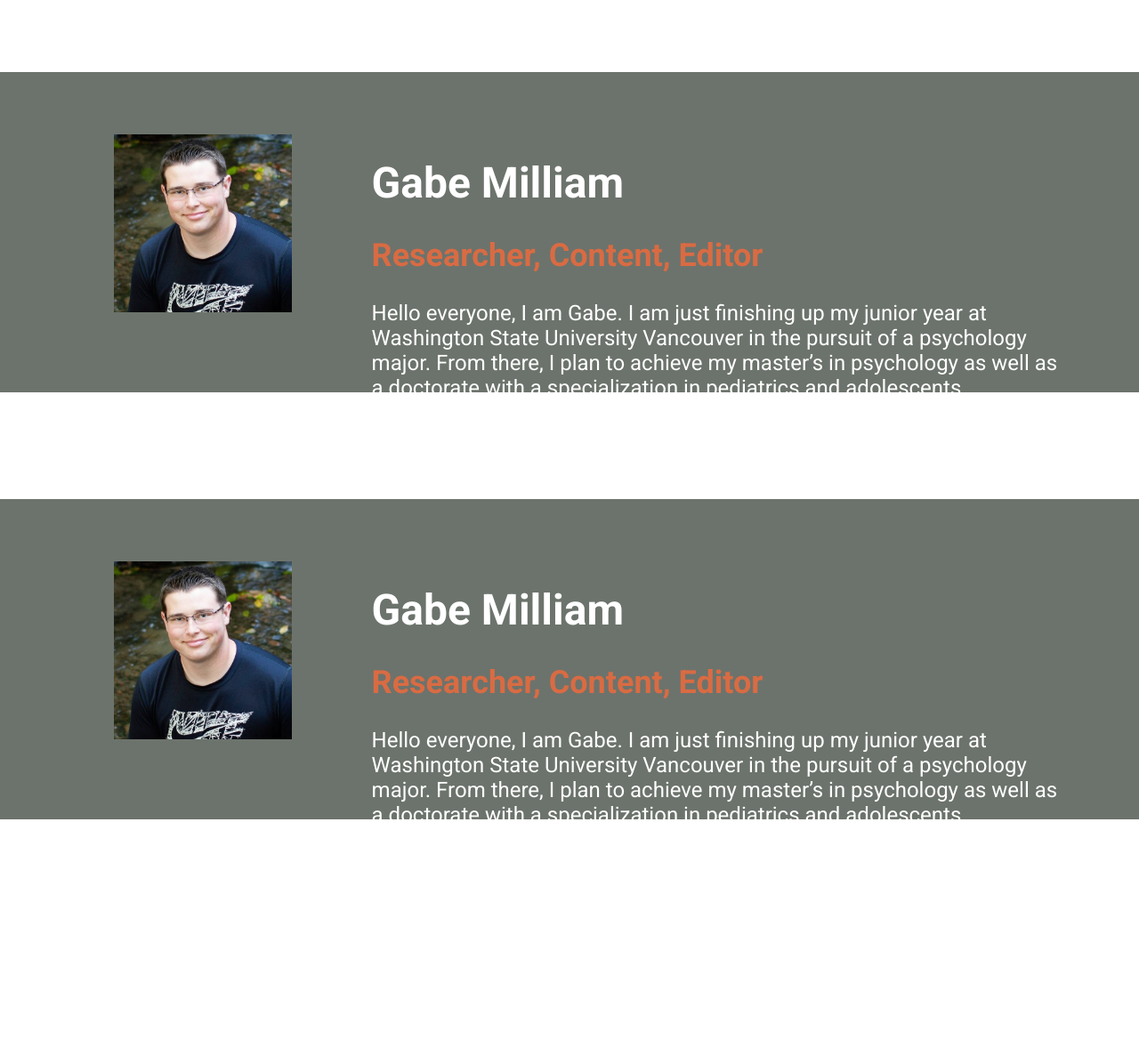
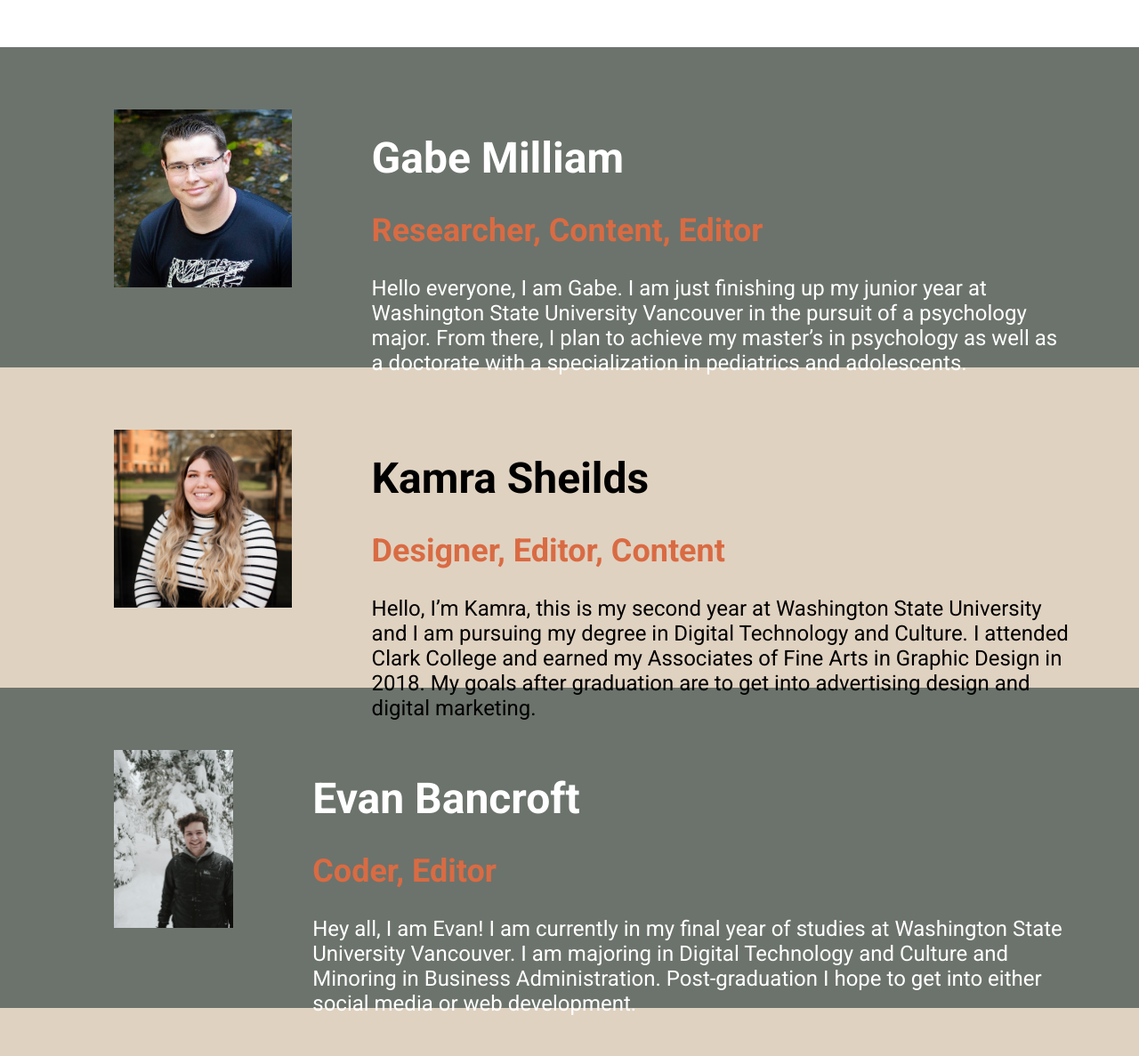
Before and after one commit to EvanBancroft/DTC475, a plain HTML site: page about.html in a window 1280 px wide. Shown: the part 999-2186 px from the top of the page at 89% size. Drawn offline with Linux system fonts and the light colour scheme.

Commit message:
full about page up

```diff
--- a/about.html
+++ b/about.html
@@ -12,10 +12,27 @@
   		<li><a class="middle_right" href="experience.html">EXPERIENCE</a></li>
  		<li><a class="right" href="resource.html">RESOURCES</a></li>
 	</ul>
-	<div class="borderbox">
+	<h1 class="little_name">ABOUT</h1>
+	<div class="introduction_box">
+		<p class="introduction">
+			This class project was created by a group of students for DTC 475 Digital Diversity at Washington State University Vancouver. The intention of this project was to create a website that informs users about the topic of housing insecurity among college by sharing causes, effects, and personal stories. </p>
+			<p class="introductions">The intention of this website was to go beyond just sharing information by also providing information and directions resources that can be utilized by people visiting and engaging with the site. This is a website that pools a bunch of resources on one site so that users have one location to find possibly all the resources they need in one location. Housing and food insecurity is something millions of people face every day. It is important to have information accessible and available to all people. Our website functions to fill that purpose.</p>
+	</div>
+
+
+
+
+
+
+
+
+
+
+
+	<div class="borderboxs">
 		<div class="profile">
 			<div class="imageforpro">
-				<img class="imageforpropro" src="gabe.jpg" alt="Gabe">
+				<img class="imageforpropro" src="gabe.jpg" alt="Gabe Milliam Photo">
 			</div>
 			<div class="textforpro">
 				<h1>Gabe Milliam</h1>
@@ -27,46 +44,46 @@
 		</div>
 
 	</div>
-	<div class="borderbox">
+	<div class="borderbox alt_border">
 		<div class="profile">
 			<div class="imageforpro">
-				<img class="imageforpropro" src="gabe.jpg" alt="Gabe">
+				<img class="imageforpropro" src="kamra.jpg" alt="Kamra Sheilds Photo">
 			</div>
 			<div class="textforpro">
-				<h1>Gabe Milliam</h1>
-				<h2>Researcher, Content, Editor</h2>
+				<h1>Kamra Sheilds</h1>
+				<h2>Designer, Editor, Content</h2>
 
-				<p>Hello everyone, I am Gabe. I am just finishing up my junior year at Washington State University Vancouver in the pursuit of a psychology major. From there, I plan to achieve my master’s in psychology as well as a doctorate with a specialization in pediatrics and adolescents.</p>
+				<p>Hello, I’m Kamra, this is my second year at Washington State University and I am pursuing my degree in Digital Technology and Culture. I attended Clark College and earned my Associates of Fine Arts in Graphic Design in 2018. My goals after graduation are to get into advertising design and digital marketing. </p>
 			</div>
 
 		</div>
 
 	</div>
-	<div class="borderbox">
+	<div class="borderbox ">
 		<div class="profile">
 			<div class="imageforpro">
-				<img class="imageforpropro" src="gabe.jpg" alt="Gabe">
+				<img class="imageforpropro" src="evan.jpg" alt="Evan Bancroft Photo">
 			</div>
 			<div class="textforpro">
-				<h1>Gabe Milliam</h1>
-				<h2>Researcher, Content, Editor</h2>
+				<h1>Evan Bancroft</h1>
+				<h2>Coder, Editor</h2>
 
-				<p>Hello everyone, I am Gabe. I am just finishing up my junior year at Washington State University Vancouver in the pursuit of a psychology major. From there, I plan to achieve my master’s in psychology as well as a doctorate with a specialization in pediatrics and adolescents.</p>
+				<p>Hey all, I am Evan! I am currently in my final year of studies at Washington State University Vancouver. I am majoring in Digital Technology and Culture and Minoring in Business Administration. Post-graduation I hope to get into either social media or web development. </p>
 			</div>
 
 		</div>
 
 	</div>
-	<div class="borderbox">
+	<div class="borderbox alt_border">
 		<div class="profile">
 			<div class="imageforpro">
-				<img class="imageforpropro" src="gabe.jpg" alt="Gabe">
+				<img>
 			</div>
 			<div class="textforpro">
-				<h1>Gabe Milliam</h1>
-				<h2>Researcher, Content, Editor</h2>
+				<h1>Jinhao Shen</h1>
+				<h2>Coder, Editor</h2>
 
-				<p>Hello everyone, I am Gabe. I am just finishing up my junior year at Washington State University Vancouver in the pursuit of a psychology major. From there, I plan to achieve my master’s in psychology as well as a doctorate with a specialization in pediatrics and adolescents.</p>
+				<p>Hi, I am Jinhao. My major is Digital Technology and Culture at Washington State University Vancouver. This is my first semester as a senior. My goals are all related to pursuing a career in electronic literature and web design. </p>
 			</div>
 
 		</div>
--- a/style.css
+++ b/style.css
@@ -101,6 +101,14 @@ li a:hover, .activ {
   padding: 2.5%;
   margin-top: 5%;
 }
+.introductions{
+  width: 45vw;
+  font-size: 1.7em;
+  margin: auto;
+  background-color: #E0D2C1;
+  padding-bottom: 2.5%;
+
+}
 .paragraph{
   transition: max-height 0.3s ease-out;
   width: 45vw;
@@ -162,7 +170,7 @@ li a:hover, .activ {
   float: right;
 }
 .footer{
-  margin-top: 50vh;
+
   left: 0;
   bottom: 0;
   width: 100vw;
@@ -215,13 +223,20 @@ strong {
 h2 {
   color: #D96B43;
 }
+.borderboxs {
+  width: 100vw;
+  margin: auto;
+  background-color: #6C736C;
+  margin-top: 7vh;
+  height: 45vh;
+  color: white;
+}
 .borderbox {
   width: 100vw;
   margin: auto;
   background-color: #6C736C;
-  margin-top: 15vh;
   height: 45vh;
-
+  color: white;
 }
 .profile {
   width: 100%;
@@ -251,8 +266,10 @@ h2 {
   margin: auto;
   font-size: 1.5em;
   padding-left: 2vw;
-  color: white;
   padding-right: 6vw;
   margin-top: 8vh;
-
 }
+.alt_border {
+  background-color: #E0D2C1;
+  color: black;
+}
```
